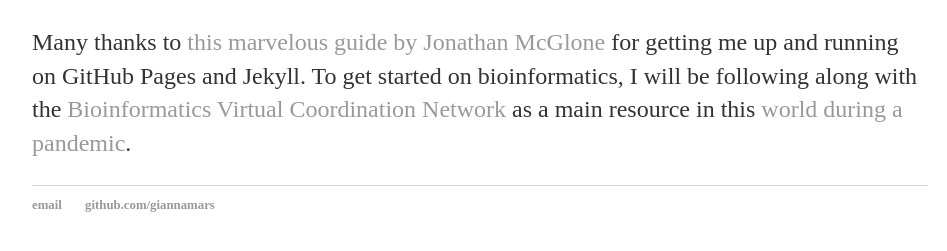
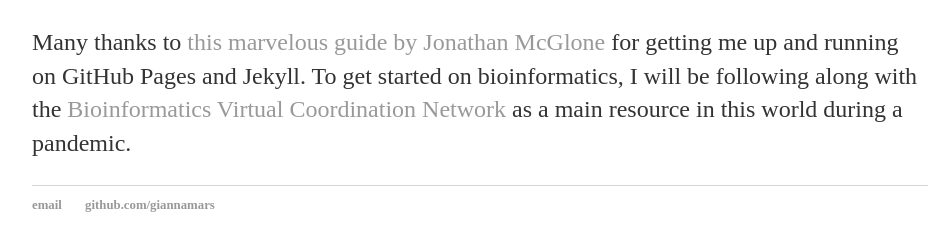
Before and after one commit to giannamars/does_bioinformatics, a Jekyll site: the page built from _posts/2020-04-05-hello-world.md, in a window 1280 px wide. Shown: the part 210-461 px from the top of the page, without its empty margins (160-1107 px from the left). Built offline with Jekyll 4.4.1, drawn with Linux system fonts in a browser that asks for light colours; part of the change alters nothing that is shown.

```diff
--- a/_posts/2020-04-05-hello-world.md
+++ b/_posts/2020-04-05-hello-world.md
@@ -4,4 +4,4 @@ title: "Hello World"
 date: 2020-04-05
 ---
 
-Many thanks to [this marvelous guide by Jonathan McGlone](http://jmcglone.com/guides/github-pages/) for getting me up and running on GitHub Pages and Jekyll. To get started on bioinformatics, I will be following along with the [Bioinformatics Virtual Coordination Network](https://biovcnet.github.io/) as a main resource in this [world during a pandemic](https://en.wikipedia.org/wiki/Coronavirus_disease_2019).
+Many thanks to [this marvelous guide by Jonathan McGlone](http://jmcglone.com/guides/github-pages/) for getting me up and running on GitHub Pages and Jekyll. To get started on bioinformatics, I will be following along with the [Bioinformatics Virtual Coordination Network](https://biovcnet.github.io/) as a main resource in this world during a pandemic.
```
